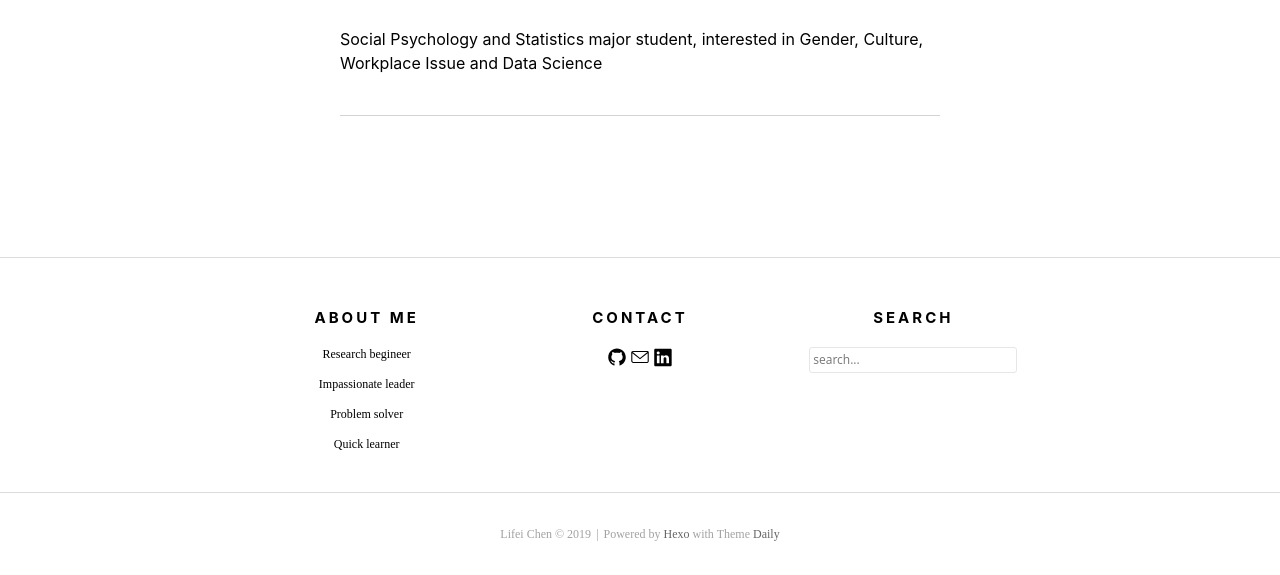
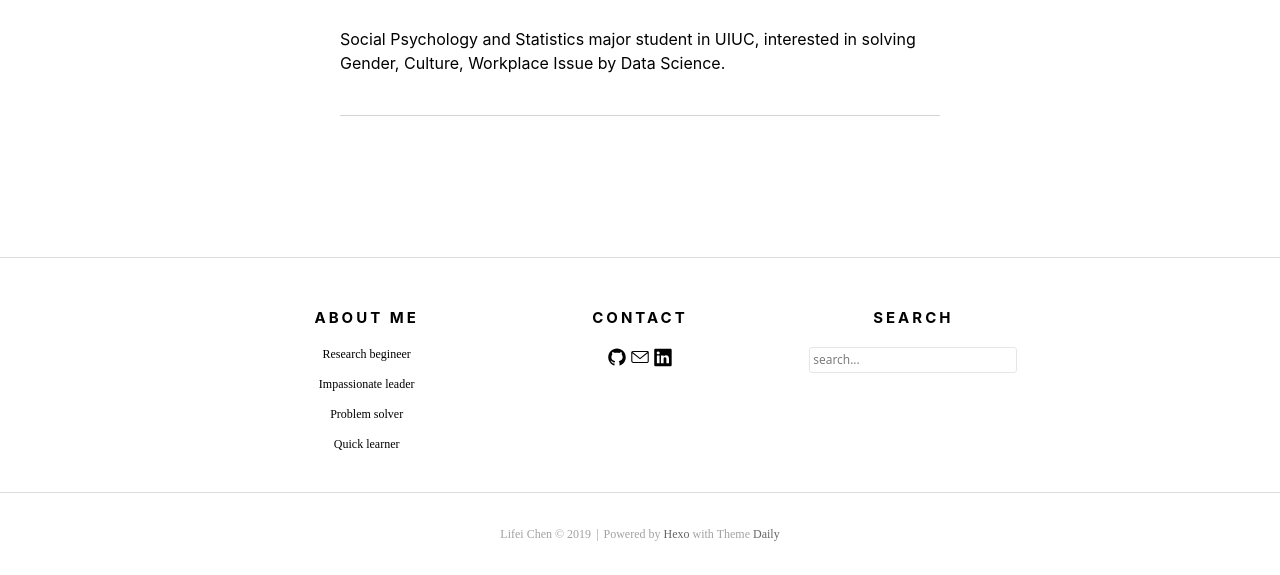
Before and after one commit to lifeic2/lifeic2.github.io, a plain HTML site: page 2019/07/13/About me/index.html in a window 1280 px wide. Shown: the part 263-838 px from the top of the page. Drawn offline with Linux system fonts and the light colour scheme.

Commit message:
Site updated: 2019-07-14 23:07:46

```diff
--- a/2019/07/13/About me/index.html
+++ b/2019/07/13/About me/index.html
@@ -143,7 +143,7 @@
         </div>
         <!-- Post Main Content -->
         <div class="entry-content has_line_number">
-          <p>Social Psychology and Statistics major student, interested in Gender, Culture, Workplace Issue and Data Science</p>
+          <p>Social Psychology and Statistics major student in UIUC, interested in solving Gender, Culture, Workplace Issue by Data Science.</p>
 <a id="more"></a>
 
 
```
Also changed, not shown: index.html (+1 -1 lines).
